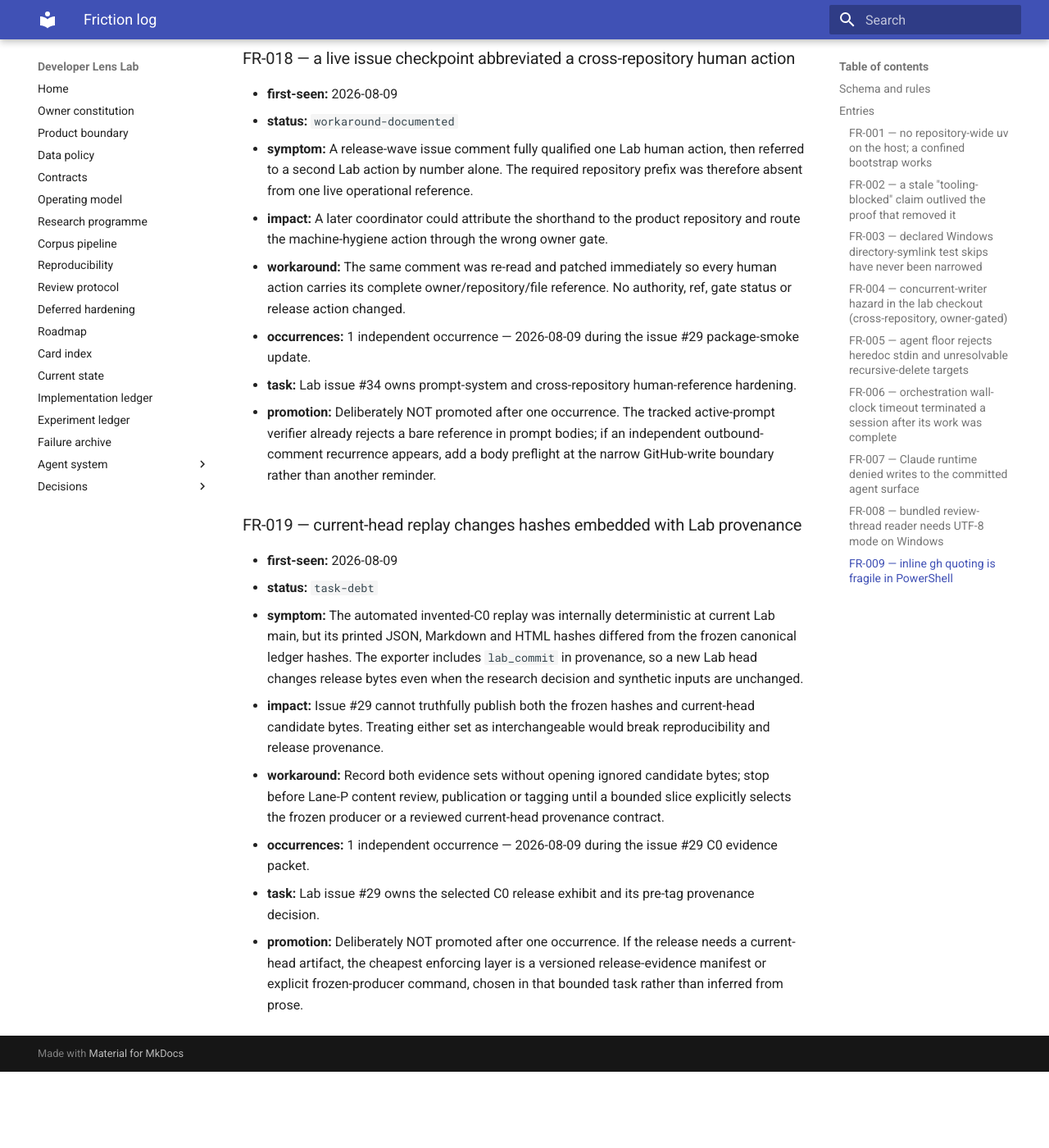
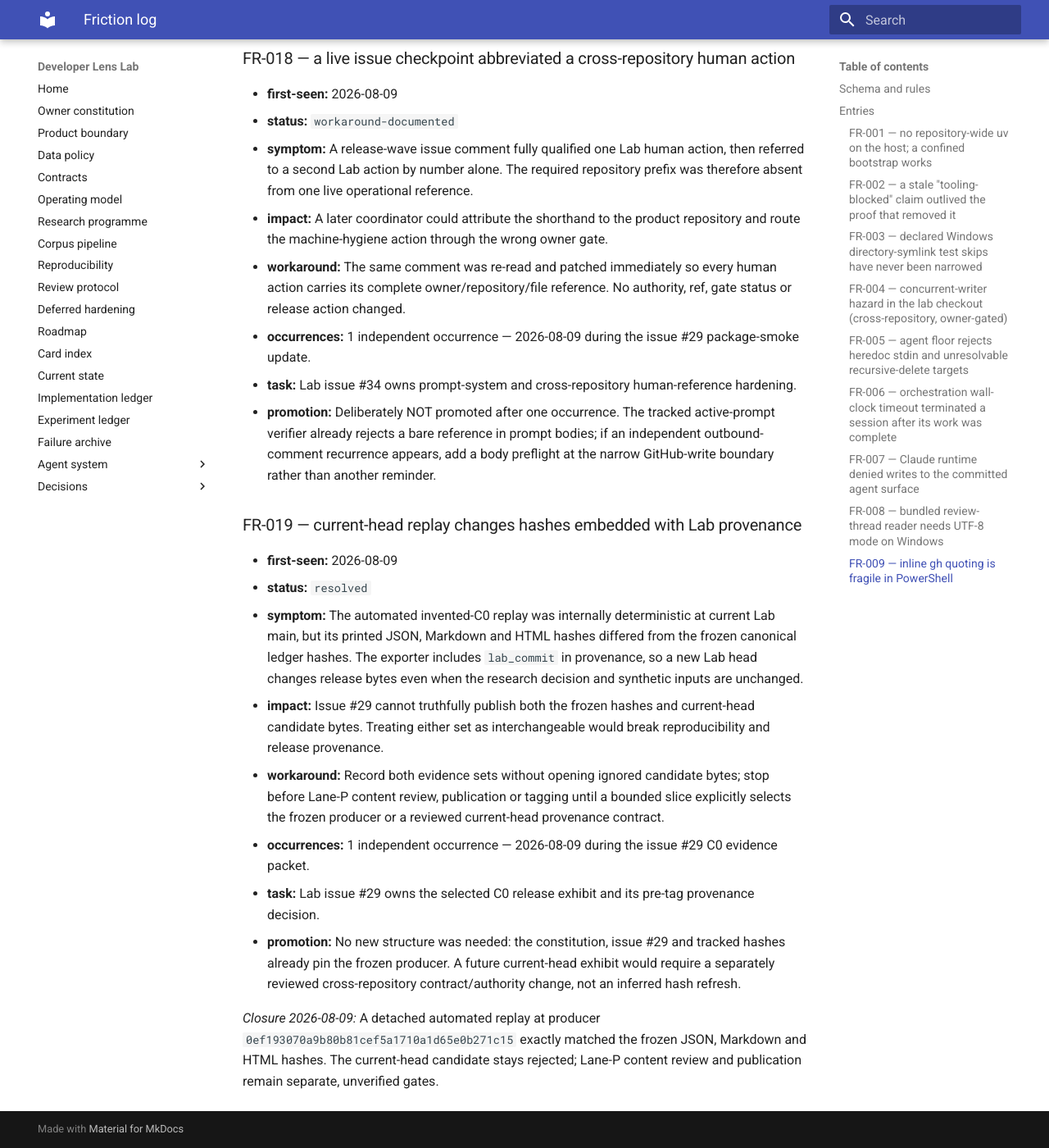
Before and after one commit to Chris0Jeky/developer-lens-lab, an MkDocs documentation site: the page built from docs/agent-system/FRICTION_LOG.md, in a window 1280 px wide and 1400 px high, scrolled down 14592 px. Shown: the whole window at 82% size. Built offline with MkDocs 1.6.1 and Material for MkDocs 9.7.7, drawn with Linux system fonts in a browser that asks for light colours; before the commit the page ends 15899 px from its top, so only the background shows below that.

```diff
--- a/docs/agent-system/FRICTION_LOG.md
+++ b/docs/agent-system/FRICTION_LOG.md
@@ -511,7 +511,7 @@ retains only the bounded action and its authority limits.
 ### FR-019 — current-head replay changes hashes embedded with Lab provenance
 
 - **first-seen:** 2026-08-09
-- **status:** `task-debt`
+- **status:** `resolved`
 - **symptom:** The automated invented-C0 replay was internally deterministic at current Lab main,
   but its printed JSON, Markdown and HTML hashes differed from the frozen canonical ledger hashes.
   The exporter includes `lab_commit` in provenance, so a new Lab head changes release bytes even
@@ -523,6 +523,11 @@ retains only the bounded action and its authority limits.
   producer or a reviewed current-head provenance contract.
 - **occurrences:** 1 independent occurrence — 2026-08-09 during the issue #29 C0 evidence packet.
 - **task:** Lab issue #29 owns the selected C0 release exhibit and its pre-tag provenance decision.
-- **promotion:** Deliberately NOT promoted after one occurrence. If the release needs a current-head
-  artifact, the cheapest enforcing layer is a versioned release-evidence manifest or explicit
-  frozen-producer command, chosen in that bounded task rather than inferred from prose.
+- **promotion:** No new structure was needed: the constitution, issue #29 and tracked hashes already
+  pin the frozen producer. A future current-head exhibit would require a separately reviewed
+  cross-repository contract/authority change, not an inferred hash refresh.
+
+_Closure 2026-08-09:_ A detached automated replay at producer
+`0ef193070a9b80b81cef5a1710a1d65e0b271c15` exactly matched the frozen JSON, Markdown and HTML
+hashes. The current-head candidate stays rejected; Lane-P content review and publication remain
+separate, unverified gates.
```
Also changed, not shown: docs/CURRENT_STATE.md (+11 -9 lines), docs/IMPLEMENTATION_LEDGER.md (+10 -0 lines), 2 other files.
